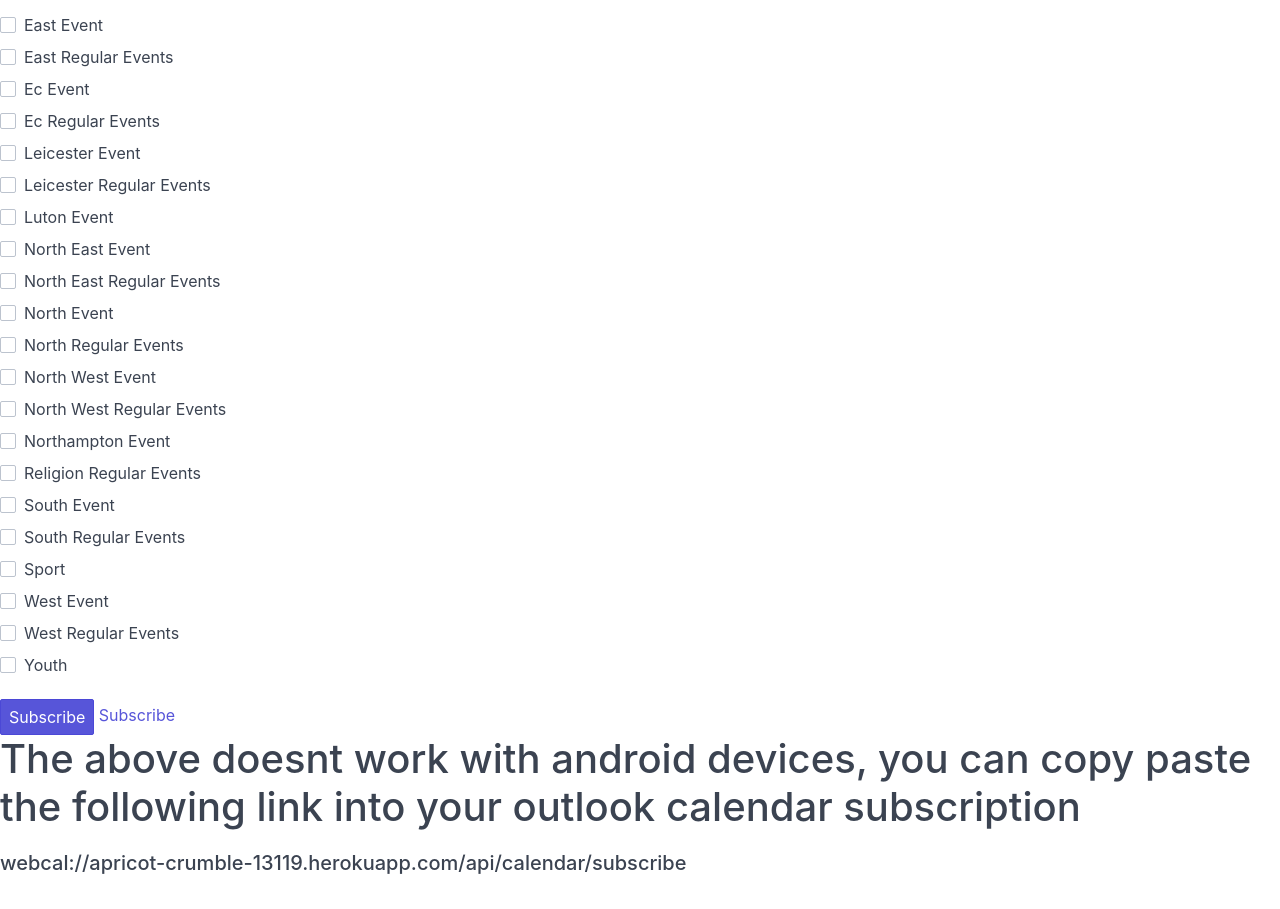
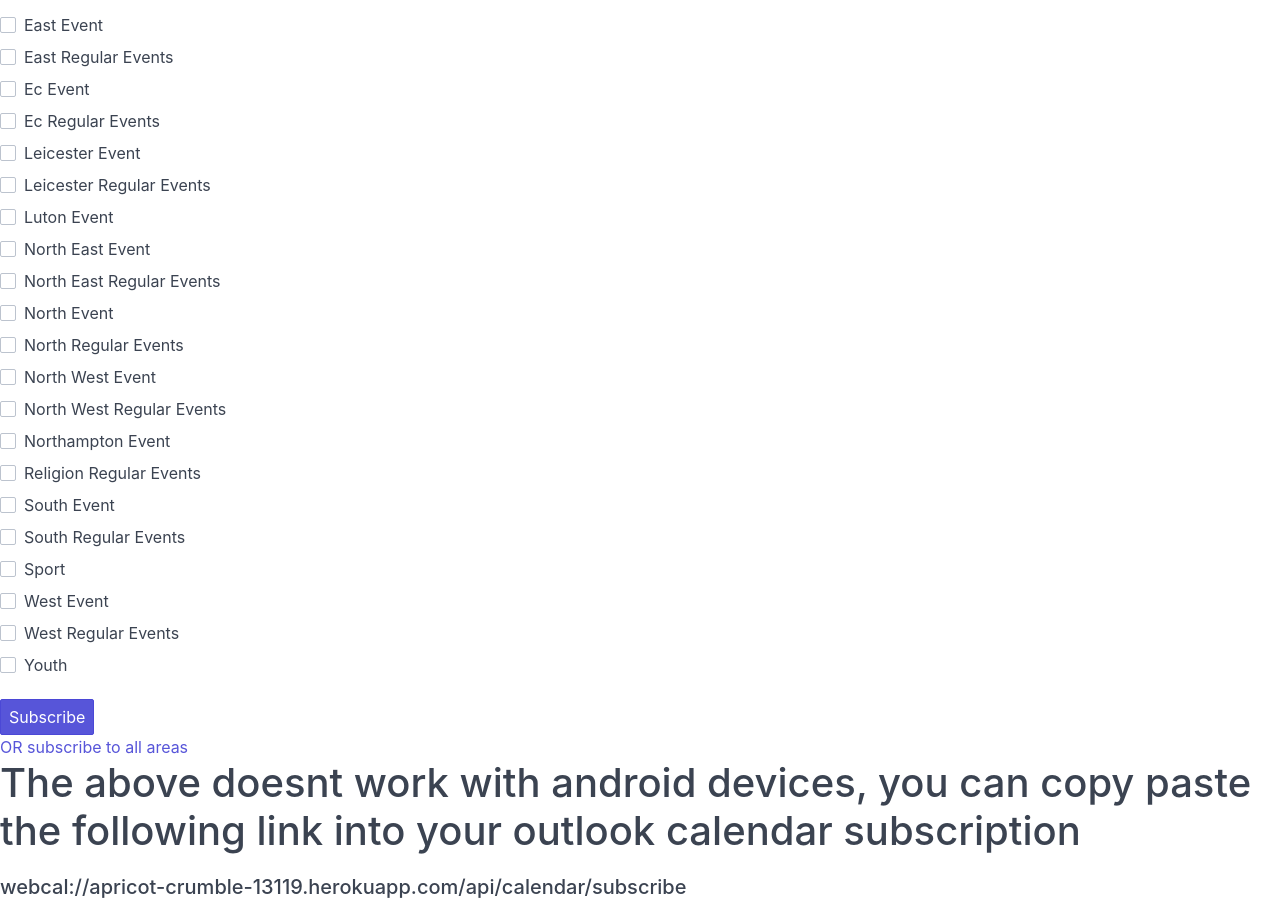
Before and after one commit to rishanshah/oshwal_calendar, a website: page Public/index.html in a window 1280 px wide. Shown: the part 105-1014 px from the top of the page. Before the commit the page ends 990 px from the top, so only its background shows below. Drawn offline with nearby package versions, Linux system fonts and the light colour scheme.

Commit message:
changed link below button

```diff
--- a/Public/index.html
+++ b/Public/index.html
@@ -115,8 +115,9 @@
         });
     });
 </script>
-
-<a download href= "webcal://apricot-crumble-13119.herokuapp.com/api/calendar/subscribe">Subscribe</a>
+<div>
+<a download href= "webcal://apricot-crumble-13119.herokuapp.com/api/calendar/subscribe">OR subscribe to all areas</a>
+</div>
 
 <h1>The above doesnt work with android devices, you can copy paste the following link into your outlook calendar subscription</h1>
 <h5 id = "link">webcal://apricot-crumble-13119.herokuapp.com/api/calendar/subscribe</h5>
```
